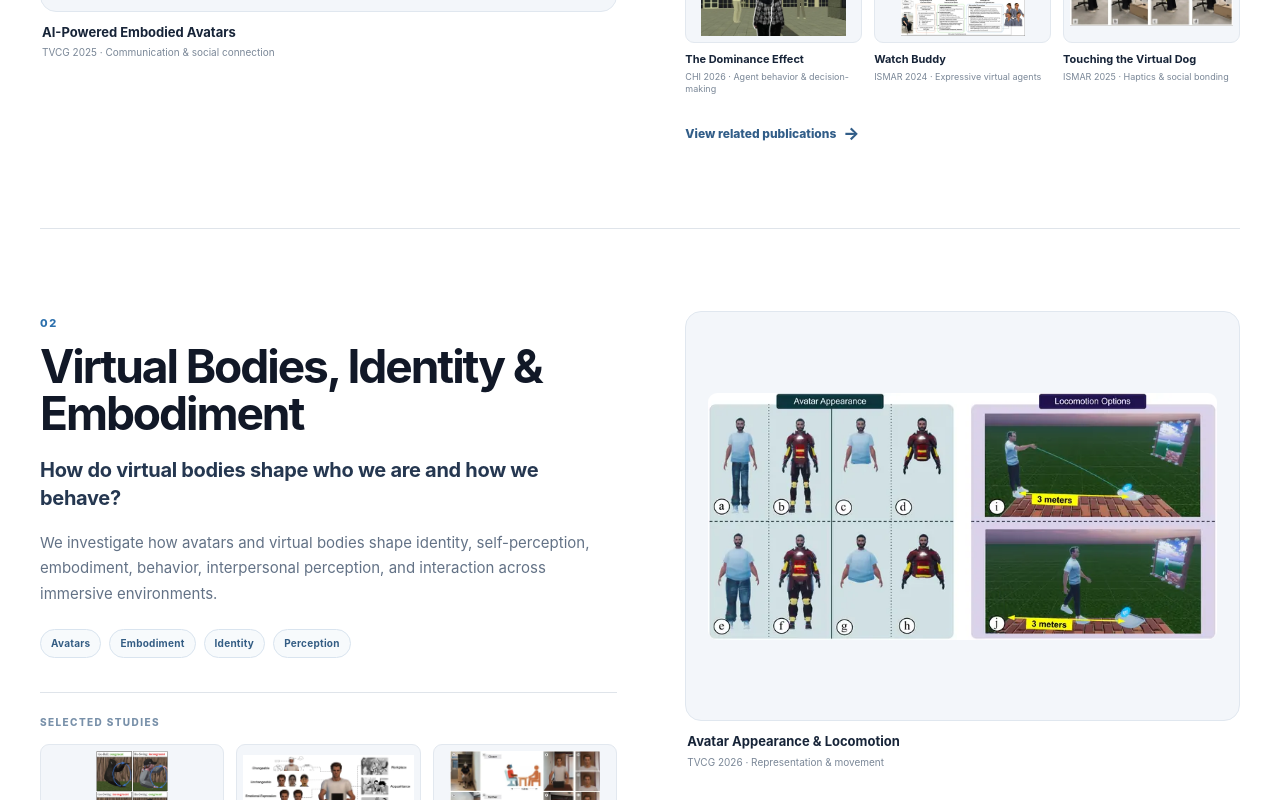
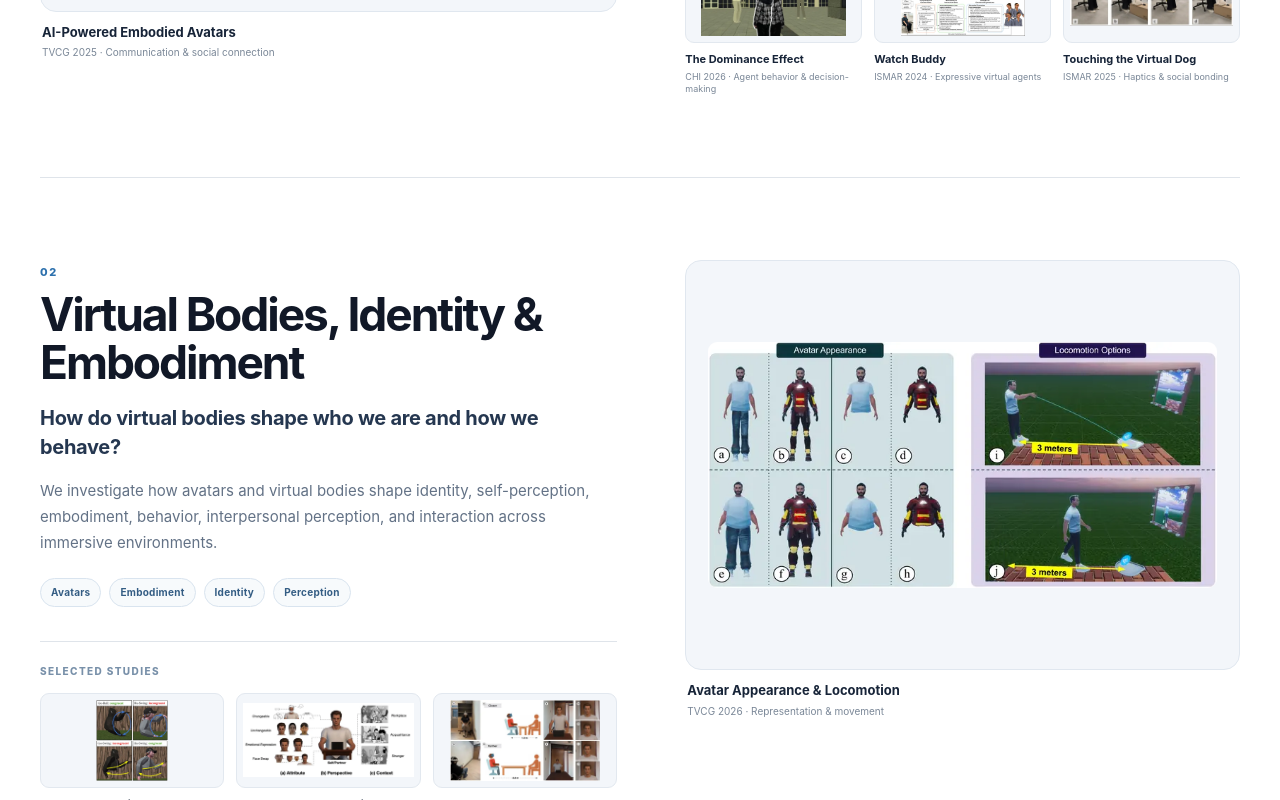
Before and after one commit to kangsookim/hxi-lab-website, a Next.js app: page /projects in a window 1280 px wide. Shown: the part 1360-2160 px from the top of the page. Built offline with nearby package versions, Linux system fonts and the light colour scheme.

Commit message:
removed view publications links on Projects.

```diff
--- a/app/projects/page.tsx
+++ b/app/projects/page.tsx
@@ -1,4 +1,3 @@
-import Link from 'next/link';
 import PageHeader from '@/components/PageHeader';
 
 type Study = {
@@ -246,9 +245,6 @@ export default function Page() {
                   ))}
                 </div>
 
-                <Link className="project-publications-link" href="/publications">
-                  View related publications <span>→</span>
-                </Link>
               </div>
             </article>
           ))}
```
